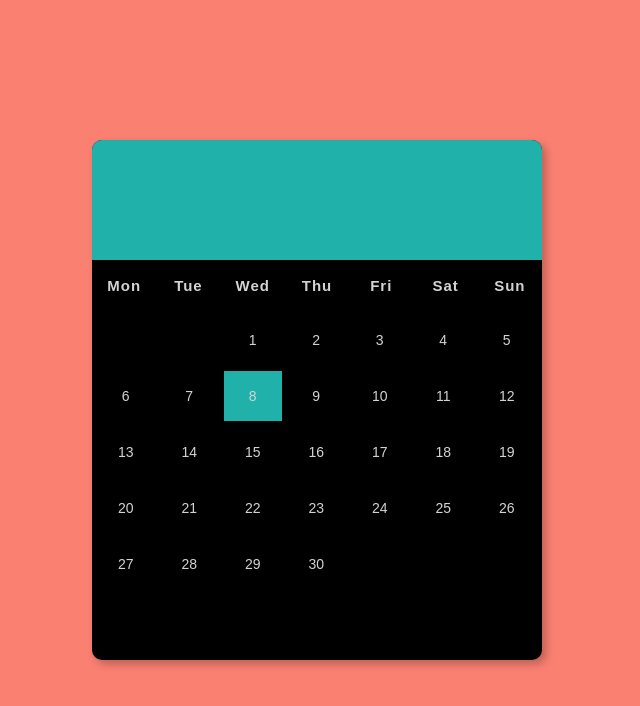
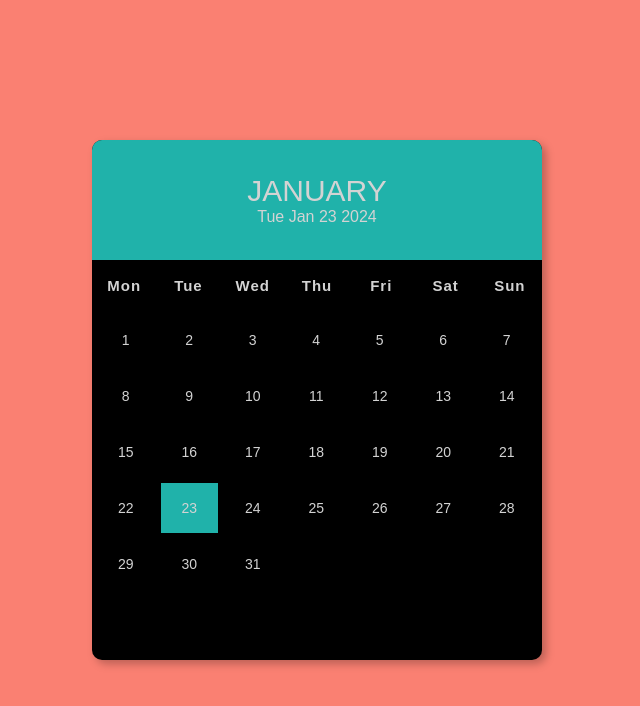
Before and after one commit to Paveluk98/month-calendar, a plain HTML site: page index.html in a window 1280 px wide. Shown: the whole page, without its empty margins (323-963 px from the left). Drawn offline with Linux system fonts and the light colour scheme; files that its build step writes are made by us from their sources.

Commit message:
Changed link source

```diff
--- a/index.html
+++ b/index.html
@@ -6,8 +6,8 @@
     <meta name="viewport" content="width=device-width, initial-scale=1.0" />
     <meta name="author" content="Paveluk98" />
     <title>Month Calendar</title>
-    <link rel="stylesheet" href="/css/style.css" />
-    <script src="/index.js" defer></script>
+    <link rel="stylesheet" href="/style.css" />
+    <script src="/script.js" defer></script>
   </head>
   <body>
     <div class="container">
```
